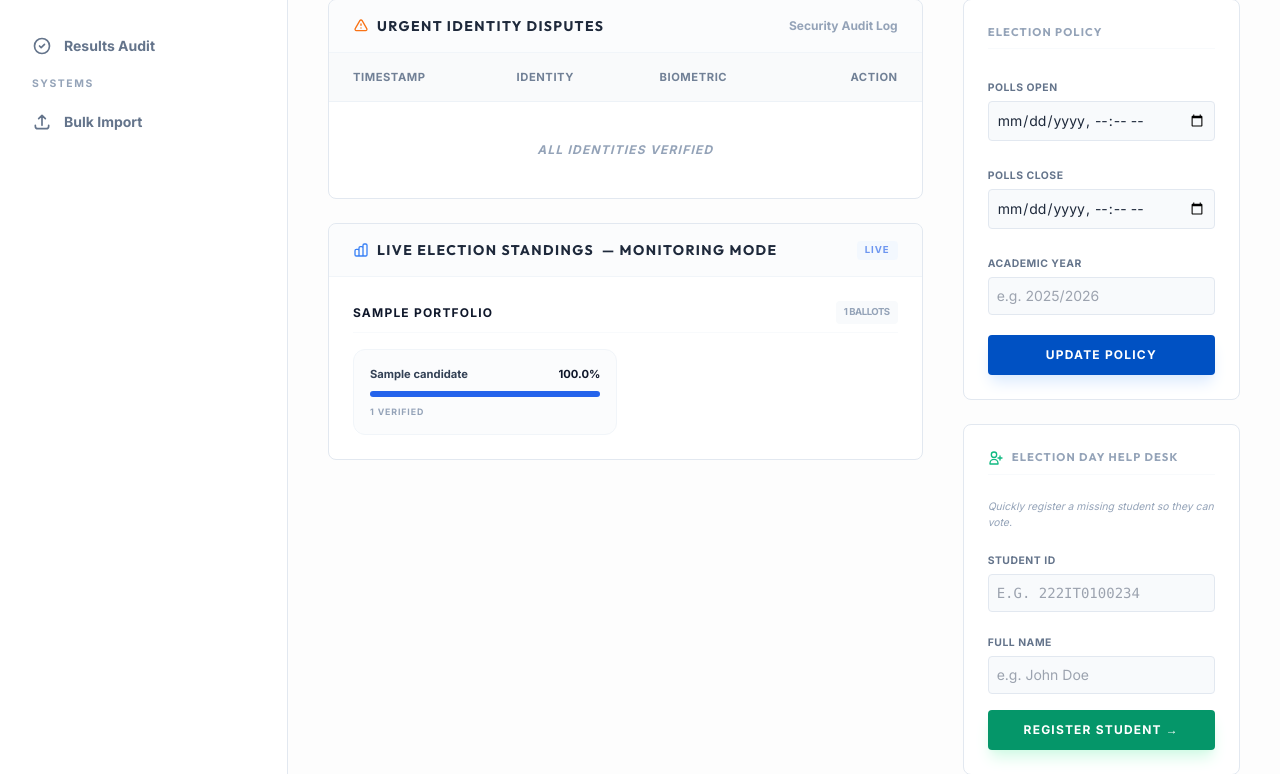
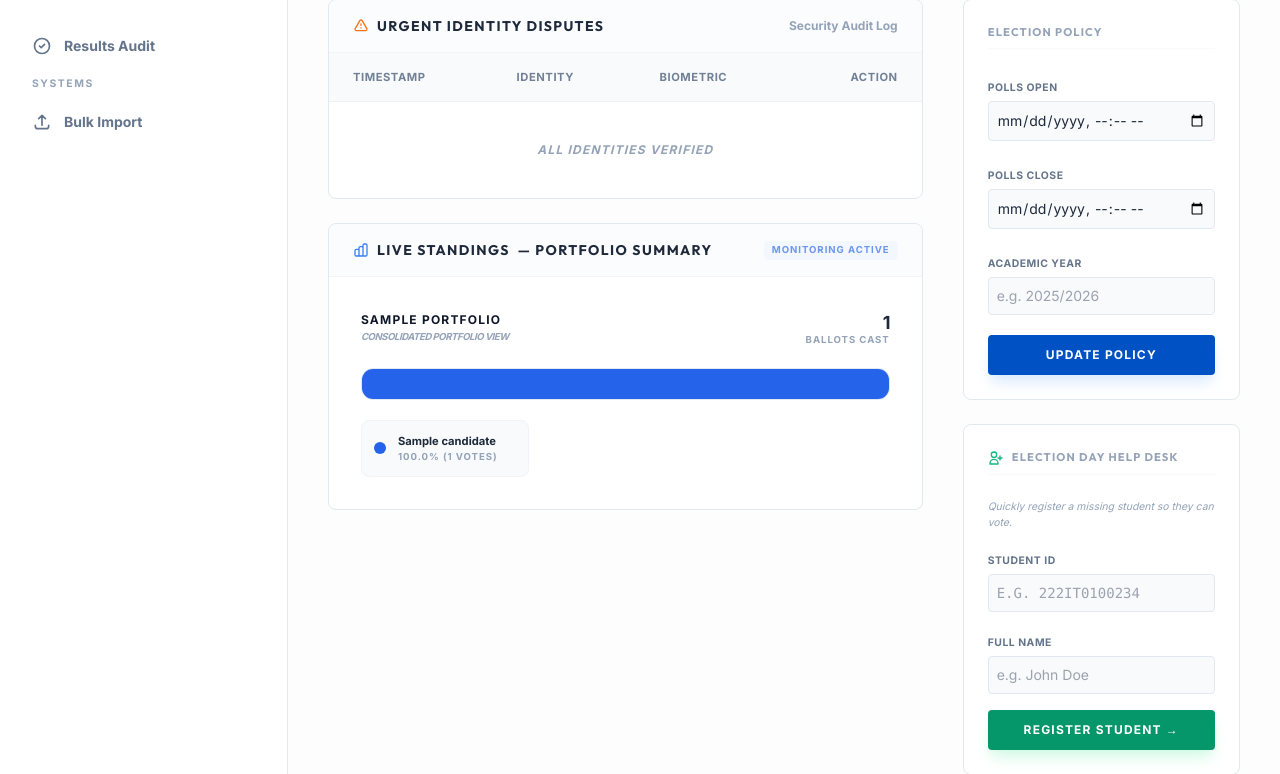
Before and after one commit to sasusavage/cosaa, a Flask app: page /admin/dashboard in a window 1280 px wide. Shown: the part 269-1043 px from the top of the page. Run offline with Flask 3, Linux system fonts and the light colour scheme; a user stored in the database is signed in; tables that the repository leaves empty hold one stand-in row (values such as "Sample post"); some libraries are stand-ins or nearby versions.

Commit message:
feat: implement unified segmented portfolio bars for live standings

```diff
--- a/app/templates/admin/dashboard.html
+++ b/app/templates/admin/dashboard.html
@@ -101,34 +101,50 @@
             <div class="px-6 py-4 border-b border-slate-100 bg-slate-50/50 flex items-center justify-between">
                 <h3 class="text-sm font-black text-slate-800 uppercase tracking-widest flex items-center gap-2">
                     <svg xmlns="http://www.w3.org/2000/svg" class="h-4 w-4 text-blue-500" fill="none" viewBox="0 0 24 24" stroke="currentColor"><path stroke-linecap="round" stroke-linejoin="round" stroke-width="2" d="M9 19v-6a2 2 0 00-2-2H5a2 2 0 00-2 2v6a2 2 0 002 2h2a2 2 0 002-2zm0 0V9a2 2 0 012-2h2a2 2 0 012 2v10m-6 0a2 2 0 002 2h2a2 2 0 002-2m0 0V5a2 2 0 012-2h2a2 2 0 012 2v14a2 2 0 01-2 2h-2a2 2 0 01-2-2z" /></svg>
-                    Live Election Standings <span class="hidden sm:inline">— Monitoring Mode</span>
+                    Live Standings <span class="hidden sm:inline">— Portfolio Summary</span>
                 </h3>
-                <span class="text-[0.6rem] font-bold text-blue-600 bg-blue-50 px-2 py-0.5 rounded uppercase tracking-widest animate-pulse">Live</span>
+                <span class="text-[0.6rem] font-bold text-blue-600 bg-blue-50 px-2 py-0.5 rounded uppercase tracking-widest animate-pulse">Monitoring Active</span>
             </div>
-            <div class="p-4 md:p-6 space-y-8">
+            <div class="p-4 md:p-8 space-y-12">
                 {% for p in portfolios %}
-                <div class="space-y-4">
-                    <div class="flex items-center justify-between border-b border-slate-50 pb-2">
-                        <h4 class="text-xs font-black text-slate-900 uppercase tracking-widest">{{ p.title }}</h4>
-                        {% set total_p_votes = p.votes|length %}
-                        <span class="text-[0.6rem] font-bold text-slate-400 bg-slate-50 px-2 py-1 rounded uppercase tracking-tighter">{{ total_p_votes }} Ballots</span>
+                <div class="space-y-5">
+                    <div class="flex items-center justify-between">
+                        <div>
+                            <h4 class="text-xs font-black text-slate-900 uppercase tracking-widest">{{ p.title }}</h4>
+                            <p class="text-[0.6rem] text-slate-400 font-bold uppercase mt-0.5 tracking-tighter italic">Consolidated Portfolio View</p>
+                        </div>
+                        <div class="text-right">
+                            <span class="text-lg font-black text-slate-800 tracking-tighter">{{ p.votes|length }}</span>
+                            <span class="text-[0.6rem] font-bold text-slate-400 uppercase tracking-widest block -mt-1">Ballots Cast</span>
+                        </div>
                     </div>
-                    <div class="grid grid-cols-1 sm:grid-cols-2 gap-3 md:gap-4">
+
+                    {# 📊 Unified Multi-Candidate Bar #}
+                    {% set total_p_v = p.votes|length %}
+                    <div class="w-full bg-slate-100 h-6 md:h-8 rounded-xl overflow-hidden flex shadow-inner border border-slate-200">
+                        {% set colors = ['bg-blue-600', 'bg-emerald-500', 'bg-amber-500', 'bg-purple-600', 'bg-rose-500'] %}
                         {% for c in p.candidates %}
-                        {% set c_votes = c.votes_received|length %}
-                        {% set pct = (c_votes / total_p_votes * 100)|round(1) if total_p_votes > 0 else 0 %}
-                        <div class="p-3 md:p-4 bg-slate-50/50 rounded-xl border border-slate-100 hover:border-blue-200 transition-colors">
-                            <div class="flex items-center justify-between mb-2">
-                                <span class="text-[0.7rem] font-bold text-slate-700 truncate mr-2">{{ c.name }}</span>
-                                <span class="text-[0.7rem] font-black text-slate-900">{{ pct }}%</span>
+                            {% set c_votes = c.votes_received|length %}
+                            {% set pct = (c_votes / total_p_v * 100) if total_p_v > 0 else 0 %}
+                            <div class="{{ colors[loop.index0 % colors|length] }} h-full transition-all duration-1000 border-r border-white/10 last:border-0"
+                                 style="width: {{ pct }}%" title="{{ c.name }}: {{ pct|round(1) }}%">
                             </div>
-                            <div class="w-full bg-slate-200 h-2 md:h-1.5 rounded-full overflow-hidden">
-                                <div class="bg-blue-600 h-full transition-all duration-1000" style="width: {{ pct }}%"></div>
+                        {% endfor %}
+                    </div>
+
+                    {# 📋 Color-Coded Legend #}
+                    <div class="grid grid-cols-1 sm:grid-cols-2 lg:grid-cols-3 gap-3">
+                        {% for c in p.candidates %}
+                            {% set c_votes = c.votes_received|length %}
+                            {% set pct = (c_votes / total_p_v * 100)|round(1) if total_p_v > 0 else 0 %}
+                            {% set colors = ['bg-blue-600', 'bg-emerald-500', 'bg-amber-500', 'bg-purple-600', 'bg-rose-500'] %}
+                            <div class="flex items-center gap-3 p-3 bg-slate-50 rounded-lg border border-slate-100">
+                                <div class="w-3 h-3 rounded-full {{ colors[loop.index0 % colors|length] }} flex-shrink-0"></div>
+                                <div class="min-w-0">
+                                    <p class="text-[0.7rem] font-bold text-slate-800 truncate">{{ c.name }}</p>
+                                    <p class="text-[0.6rem] font-black text-slate-400 uppercase tracking-widest">{{ pct }}% ({{ c_votes }} Votes)</p>
+                                </div>
                             </div>
-                            <div class="mt-2 flex justify-between items-center">
-                                <span class="text-[0.55rem] font-bold text-slate-400 tracking-widest uppercase">{{ c_votes }} Verified</span>
-                            </div>
-                        </div>
                         {% endfor %}
                     </div>
                 </div>
```
